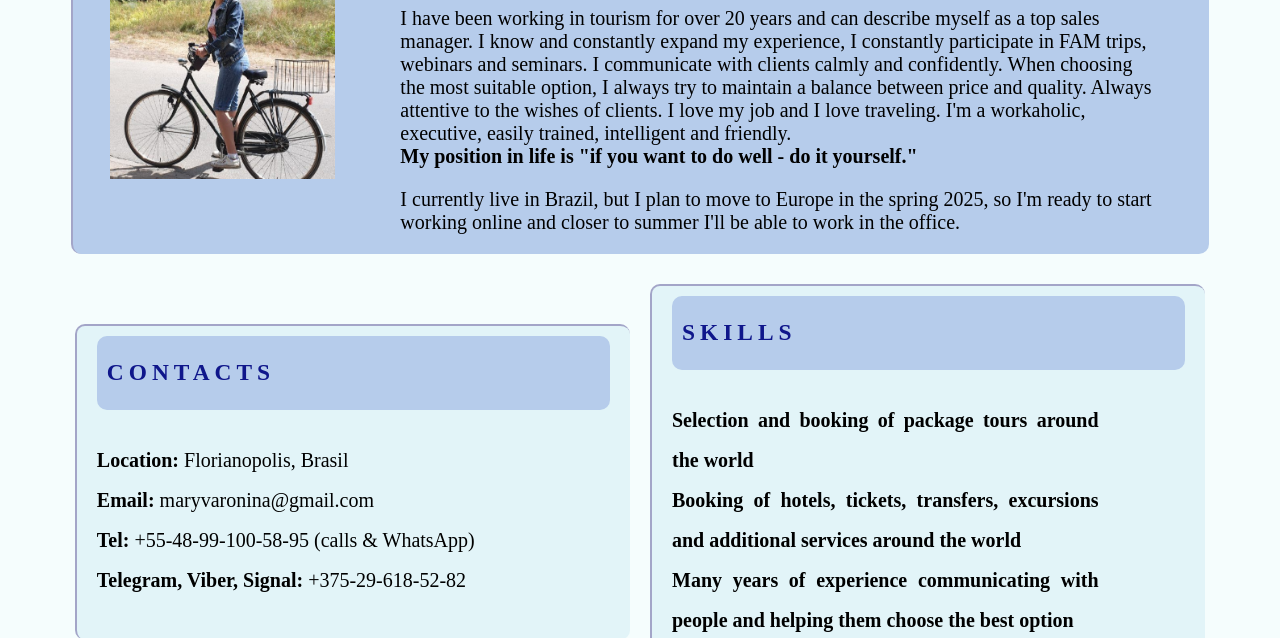
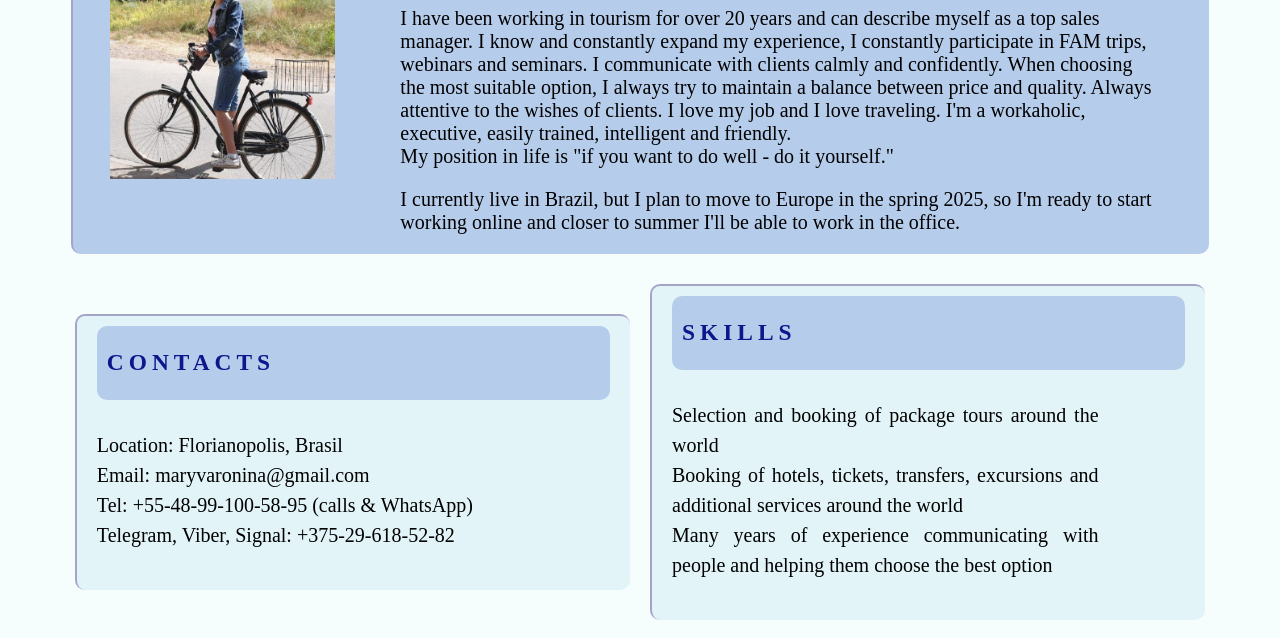
Before and after one commit to Maryana17/CV, a plain HTML site: page index.html in a window 1280 px wide. Shown: the part 162-800 px from the top of the page. Drawn offline with Linux system fonts and the light colour scheme.

Commit message:
Update style.css

```diff
--- a/style.css
+++ b/style.css
@@ -116,11 +116,8 @@ body {
   h1, h3 {
     color: #0f168b;
   }
-  .text{
-    font-weight: bold;
-  }
   li {
-    line-height: 2;
+    line-height: 1.5;
     list-style-type: none;
   }
   /* footer
```
